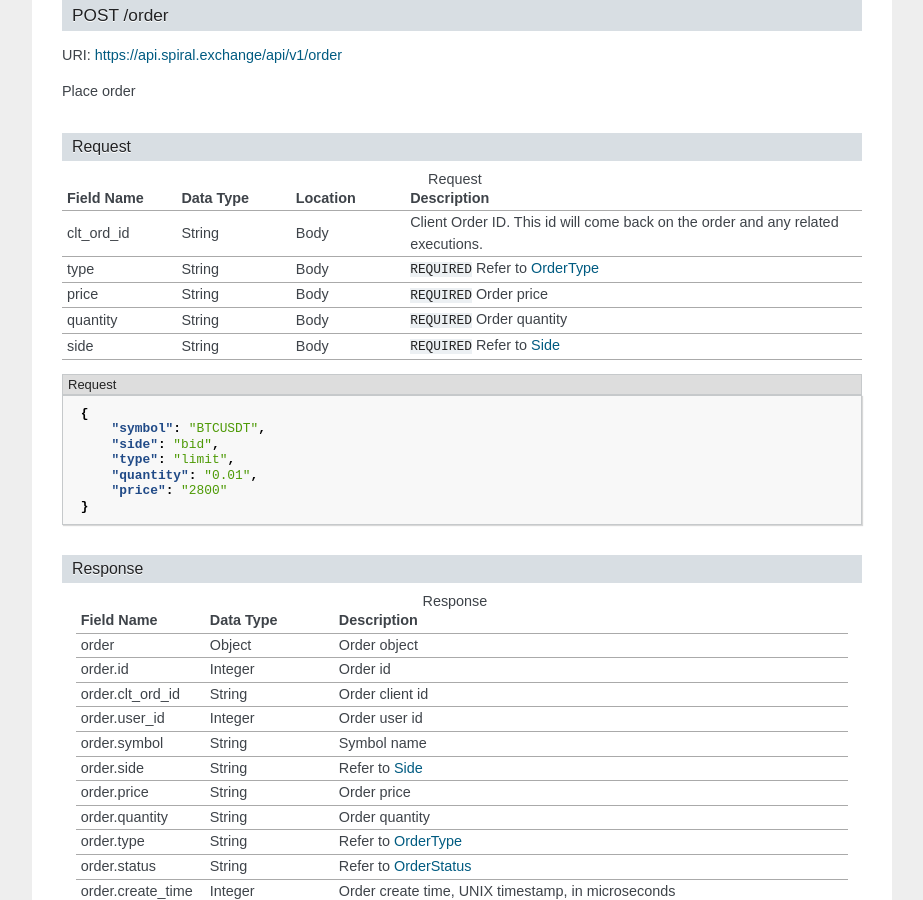
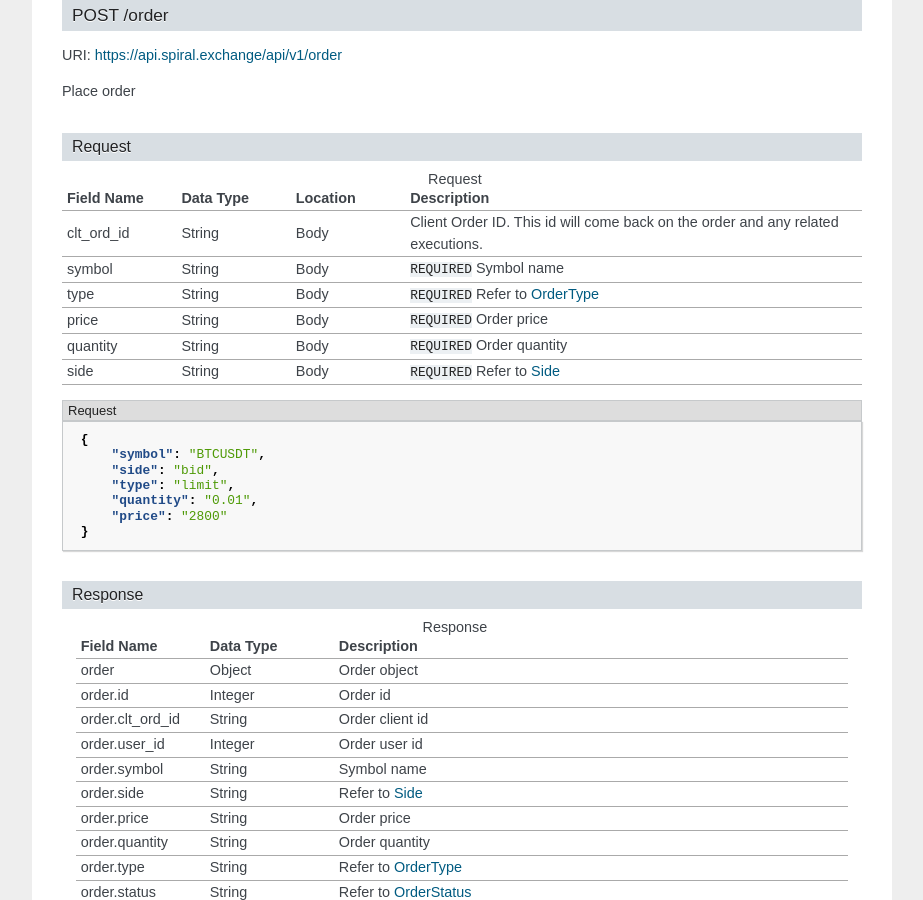
Before and after one commit to spiralexchange/spiral-api-docs, a Sphinx documentation site: the page built from docs/http_api.rst, in a window 1280 px wide and 900 px high, scrolled down 8122 px. Shown: the whole window, without its empty margins (198-1121 px from the left). Built offline with Sphinx 7.4.7, drawn with Linux system fonts in a browser that asks for light colours; formulas are drawn with MathJax 3.

Commit message:
add missing symbol field in place order

```diff
--- a/docs/http_api.rst
+++ b/docs/http_api.rst
@@ -477,6 +477,7 @@ Request
     :widths: 20, 20, 20, 80
 
     "clt_ord_id", "String", "Body", "Client Order ID. This id will come back on the order and any related executions."
+    "symbol", "String", "Body", "``REQUIRED`` Symbol name"
     "type", "String", "Body", "``REQUIRED`` Refer to :doc:`OrderType <./dict>`"
     "price", "String", "Body", "``REQUIRED`` Order price"
     "quantity", "String", "Body", "``REQUIRED`` Order quantity"
```
